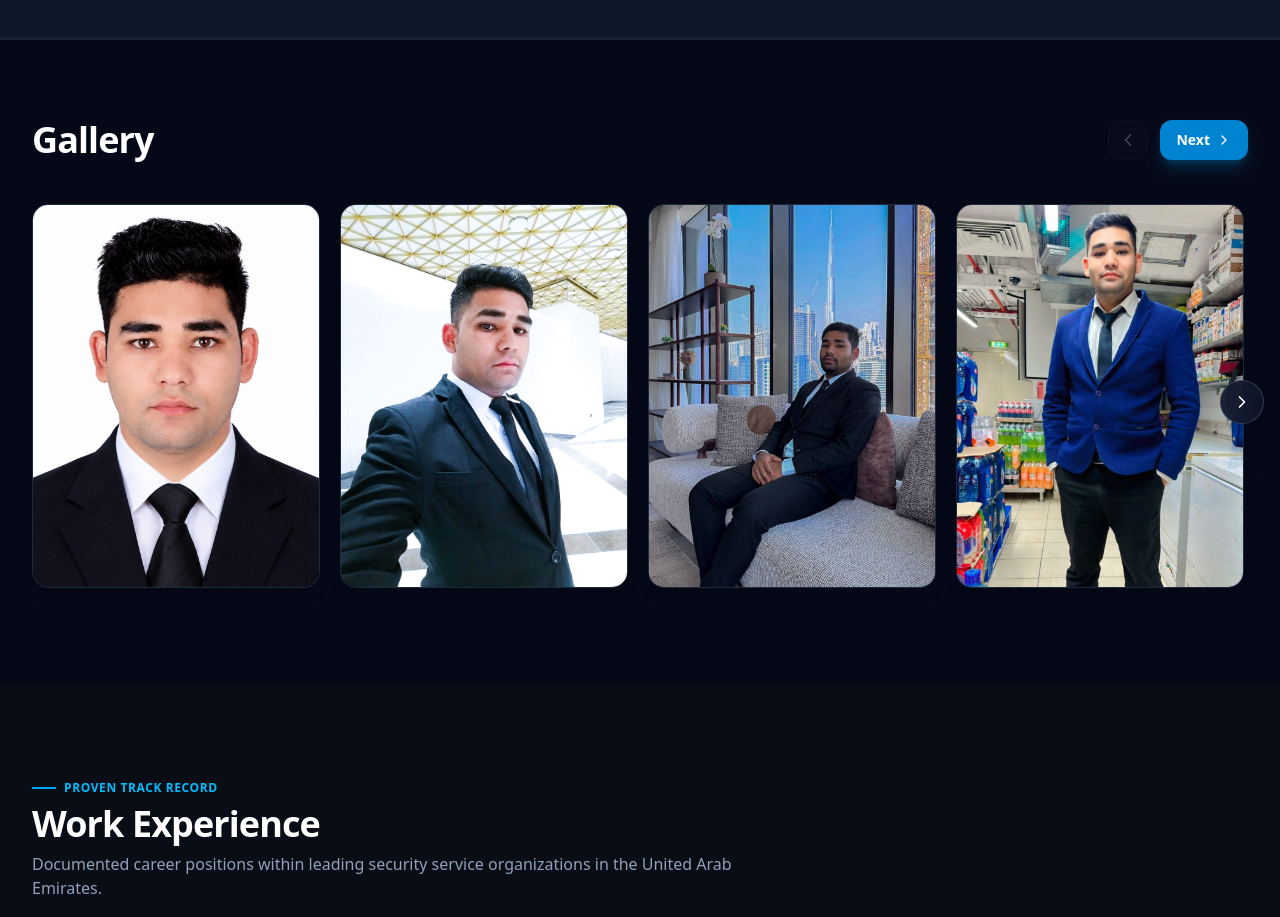
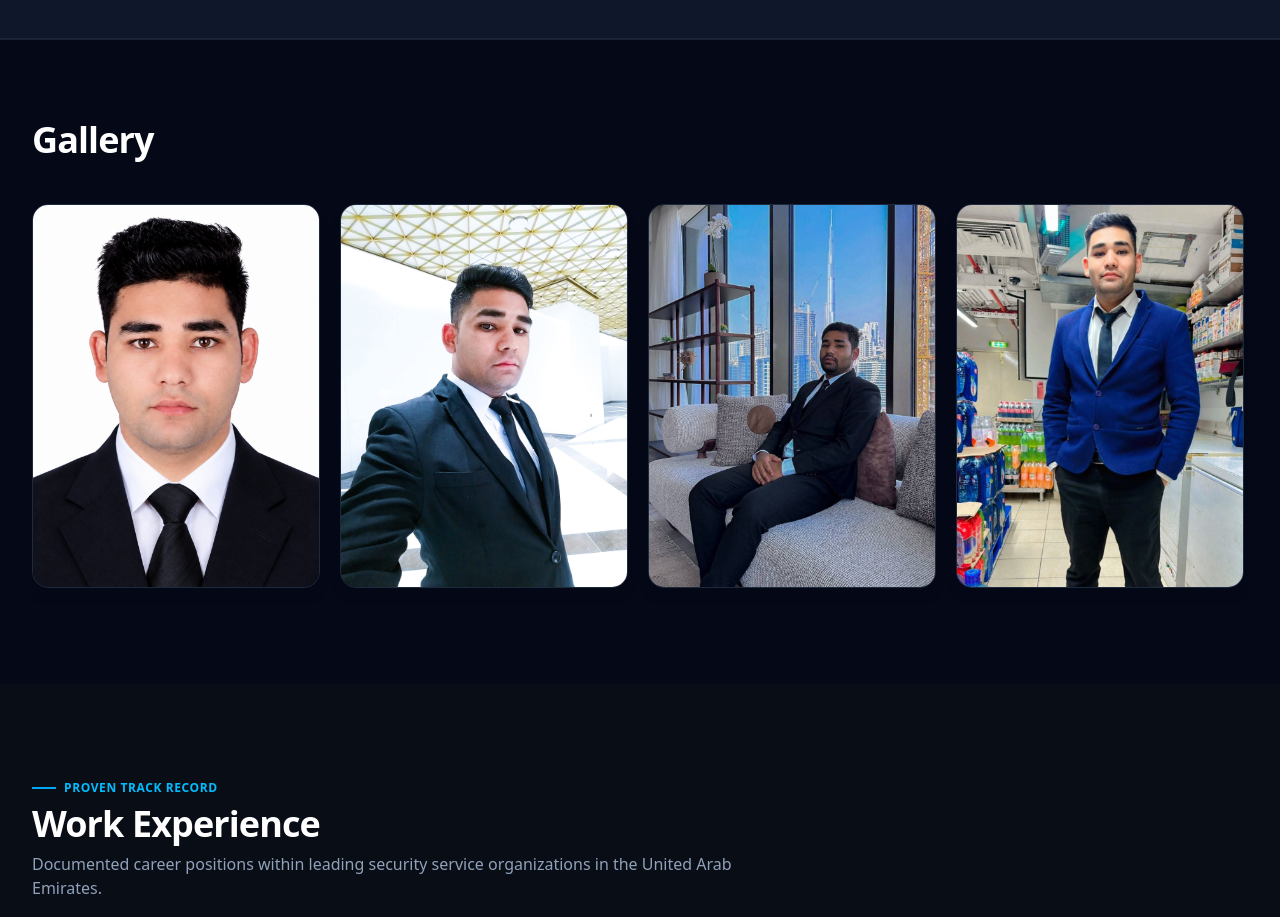
Before and after one commit to coolpaone/Paras, a React (Vite) app: page / in a window 1280 px wide. Shown: the part 1460-2377 px from the top of the page. Built offline with nearby package versions, Linux system fonts and the light colour scheme.

Commit message:
refactor: remove redundant portfolio images
Cleaned up photo gallery by removing specific portrait entries and associated metadata.

```diff
--- a/src/components/ProfileGallery.tsx
+++ b/src/components/ProfileGallery.tsx
@@ -29,12 +29,6 @@ export default function ProfileGallery({ onSelectPhoto, photos = profileData.pho
     }
     if (id === 'paras-3' || id === 'photo-retail-uniform') {
       return ['/Paras (3).jpg'];
-    }
-    if (id === 'paras-5' || id === 'paras-4' || id === 'photo-casual-profile') {
-      return ['/Paras (5).jpg'];
-    }
-    if (id === 'paras-6' || id === 'paras-street' || id === 'photo-executive-portrait') {
-      return ['/Paras (6).jpg'];
     }
     return [url];
   };
@@ -93,42 +87,17 @@ export default function ProfileGallery({ onSelectPhoto, photos = profileData.pho
   return (
     <section className="py-16 sm:py-20 bg-slate-950/60 border-t border-slate-800/80" id="gallery">
       <div className="max-w-7xl mx-auto px-4 sm:px-6 lg:px-8">
-        {/* Gallery Header with Aero Navigation Buttons */}
+        {/* Gallery Header */}
         <motion.div
           initial={{ opacity: 0, y: 18 }}
           whileInView={{ opacity: 1, y: 0 }}
           viewport={{ once: true, margin: "-40px" }}
           transition={{ duration: 0.5, ease: [0.2, 0.8, 0.2, 1] }}
-          className="flex items-center justify-between mb-8 sm:mb-10"
+          className="mb-8 sm:mb-10"
         >
           <h2 className="text-3xl sm:text-4xl font-bold text-white tracking-tight">
             Gallery
           </h2>
-
-          {/* Aero / Arrow Next & Previous Buttons */}
-          <div className="flex items-center gap-2 sm:gap-3">
-            <button
-              type="button"
-              onClick={() => handleScroll('left')}
-              disabled={!canScrollLeft}
-              aria-label="Previous photos"
-              className="w-10 h-10 rounded-xl bg-slate-900/90 border border-slate-800 hover:border-sky-500/50 hover:bg-slate-800 text-slate-300 hover:text-white flex items-center justify-center transition-all cursor-pointer shadow-md disabled:opacity-30 disabled:cursor-not-allowed"
-            >
-              <ChevronLeft className="w-5 h-5" />
-            </button>
-
-            <button
-              type="button"
-              onClick={() => handleScroll('right')}
-              disabled={!canScrollRight}
-              aria-label="Next photos"
-              className="px-4 h-10 rounded-xl bg-sky-600 hover:bg-sky-500 text-white font-semibold text-sm flex items-center gap-1.5 transition-all cursor-pointer shadow-lg shadow-sky-600/30 hover:translate-x-0.5 disabled:opacity-40 disabled:hover:translate-x-0"
-              id="gallery-next-btn"
-            >
-              <span>Next</span>
-              <ChevronRight className="w-4 h-4" />
-            </button>
-          </div>
         </motion.div>
 
         {/* Carousel Container with side floating arrows */}
--- a/src/data/cvData.ts
+++ b/src/data/cvData.ts
@@ -48,24 +48,6 @@ export const profileData: ProfileData = {
       description: 'High-visibility deployment in formal tailored blue blazer and tie.',
       locationTag: 'Dubai, UAE',
       featured: true,
-    },
-    {
-      id: 'paras-5',
-      url: '/Paras (5).jpg',
-      title: 'Paras (5)',
-      category: 'Personal Portfolio',
-      description: 'Approachable personal profile and disciplined presence in casual denim jacket.',
-      locationTag: 'UAE',
-      featured: false,
-    },
-    {
-      id: 'paras-6',
-      url: '/Paras (6).jpg',
-      title: 'Paras (6)',
-      category: 'Field & Casual',
-      description: 'Authentic street and personal profile photograph.',
-      locationTag: 'UAE',
-      featured: false,
     },
   ],
   stats: [
```
Also changed, not shown: public/Paras (5).jpg (deleted), public/Paras (6).jpg (deleted).
